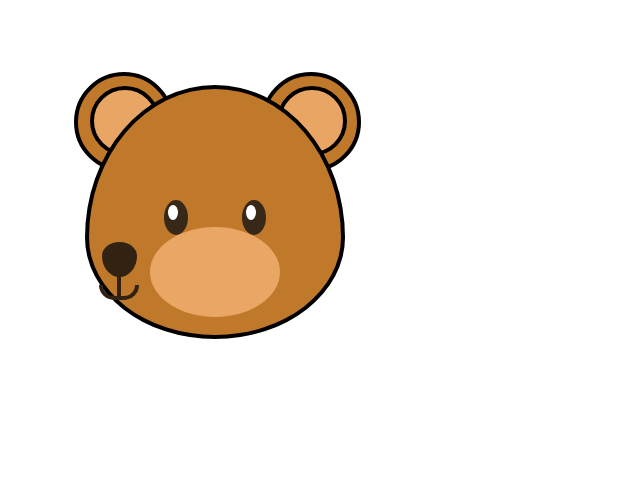
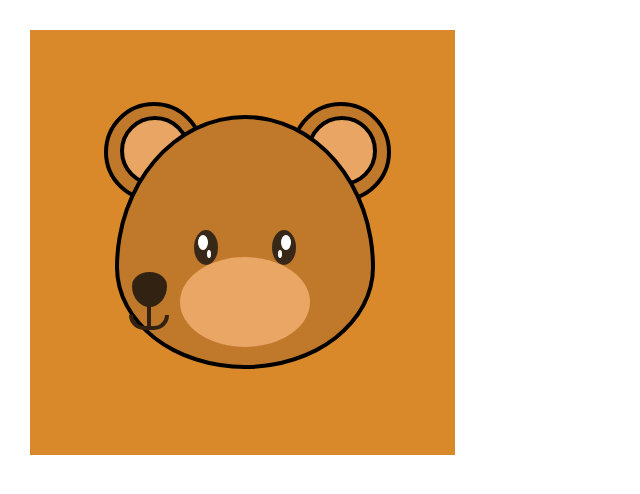
Before and after one commit to LINDAINES213/Lab4_Web, a plain HTML site: page index.html in a window 1280 px wide. Shown: the whole page, without its empty margins (0-640 px from the left). Drawn offline with Linux system fonts and the light colour scheme.

Commit message:
html final

```diff
--- a/index.html
+++ b/index.html
@@ -4,6 +4,7 @@
   <link rel="stylesheet" href="style.css">
 </head>
 <body>
+  <div class="body">
   <div class="oso">
 
     <div class="orejas_afuera">
@@ -16,10 +17,12 @@
 
     <div class="ojos">
       <div class="pupila"></div>
+      <div class="pupila2"></div>
     </div>
 
     <div class="ojos ojo-r">
-      <div class="pupila pupila-r"></div>
+      <div class="pupila1"></div>
+      <div class="pupila2_2"></div>
     </div>
 
     <div class="fondo_nariz">
@@ -27,6 +30,7 @@
     </div>
 
   </div>
+  </div>
 
 </body>
 </html>
```
